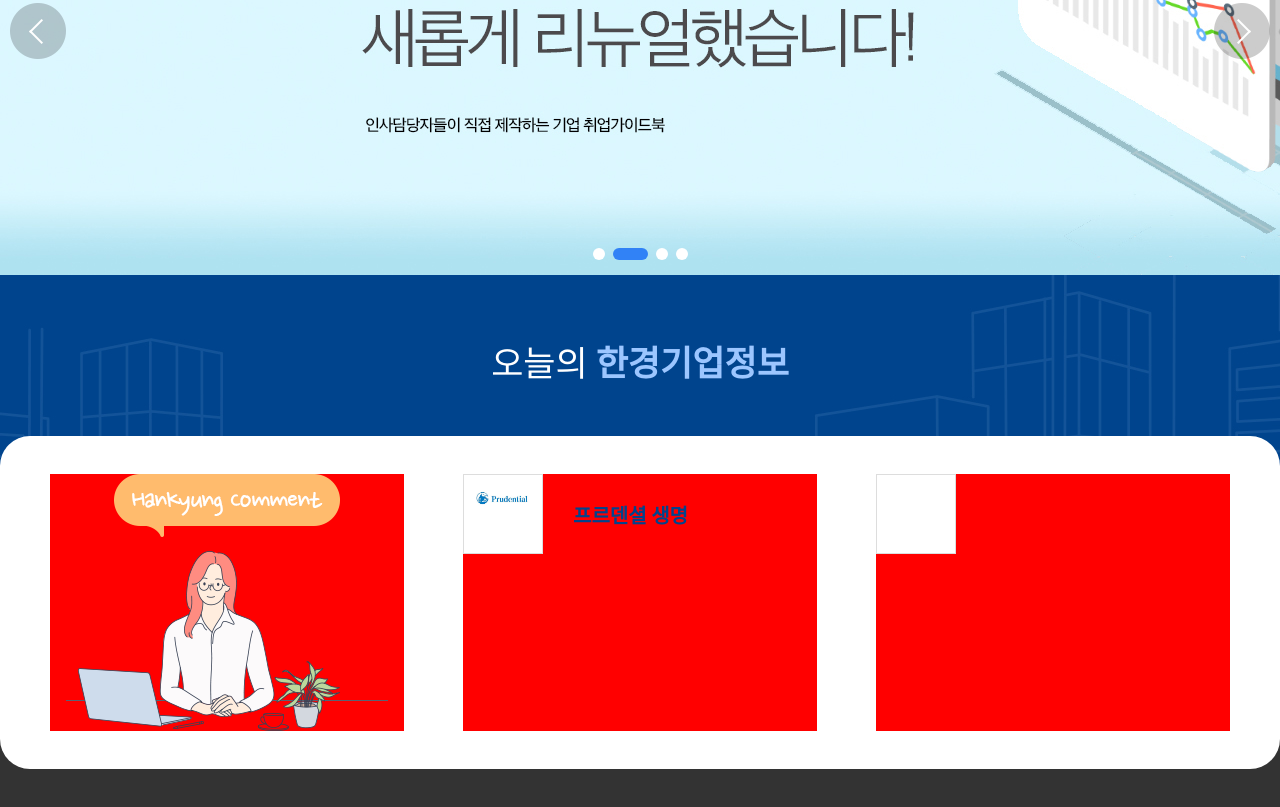
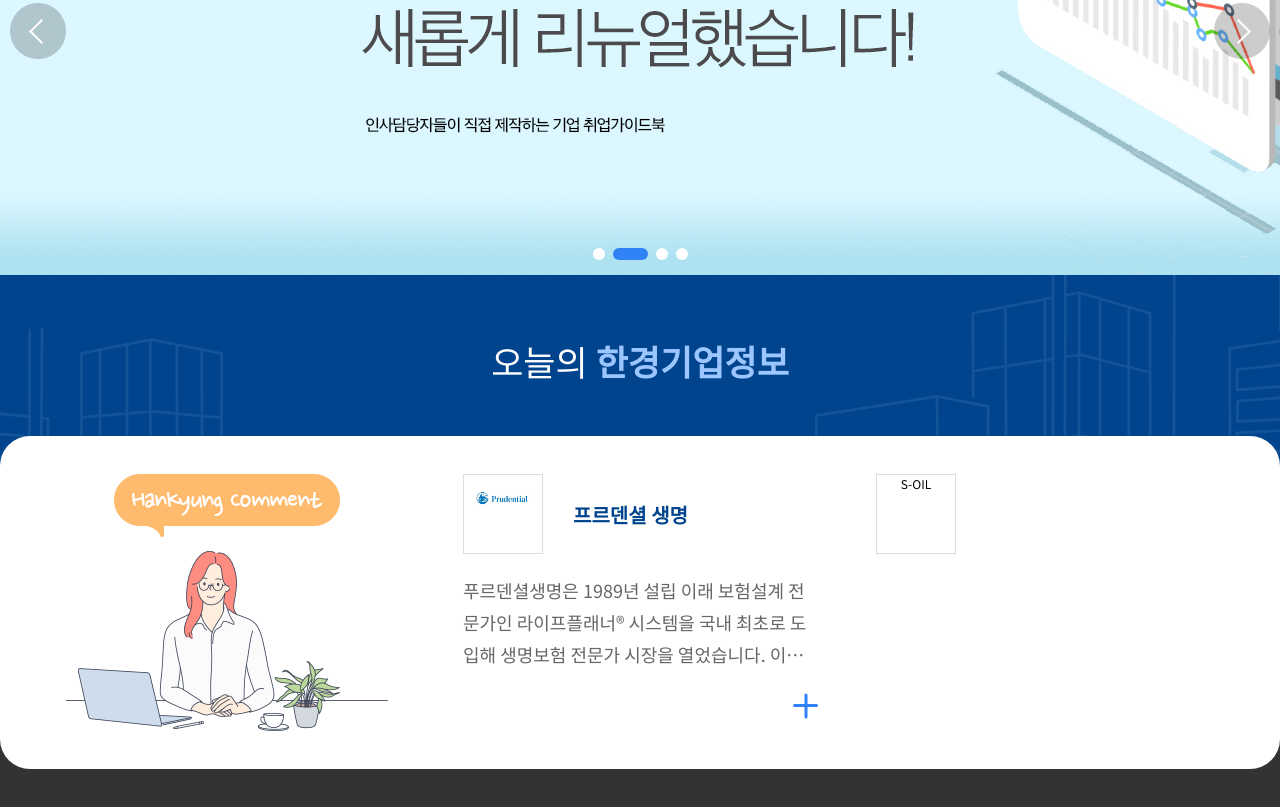
Before and after one commit to kimsanghee2021/clone_coding, a plain HTML site: page hkjobinfo/asset/index.html in a window 1280 px wide. Shown: the part 315-1122 px from the top of the page. Drawn offline with nearby package versions, Linux system fonts and the light colour scheme.

Commit message:
색상변경

```diff
--- a/hkjobinfo/asset/css/default.css
+++ b/hkjobinfo/asset/css/default.css
@@ -43,7 +43,7 @@
   .select-box select {cursor:pointer;}
 
   /* 드래그시 색상변경 */
-  ::selection {color:#fff; background:#d78419; border:0;}
+  ::selection {color:#fff; background:#000; border:0;}
 
   /* 하이라이트 */
   .highlight {color:red !important;}
--- a/hkjobinfo/asset/css/main.css
+++ b/hkjobinfo/asset/css/main.css
@@ -55,8 +55,12 @@
 #main__today .today_contant h1 > strong{ font-size: 35px;  font-weight: 600;  color:#9cc6ff}
 #main__today .today_contant > .today_contant_box{width:100%; background: #fff; border-radius: 30px; padding:38px 50px; margin-top: 50px;}
 #main__today .today_contant > .today_contant_box > ul{display: flex; justify-content: space-between;}
-#main__today .today_contant > .today_contant_box > ul > li{width: 30%; background: red;}
+#main__today .today_contant > .today_contant_box > ul > li{width: 30%;}
 #main__today .today_contant > .today_contant_box > ul > li > .today_contant_logo{display: flex;align-items: center;}
 #main__today .today_contant > .today_contant_box > ul > li > .today_contant_logo > .today_contant_logoBox{width: 80px; height: 80px; background: #fff; border:1px solid #ddd; margin-right: 30px;}
 #main__today .today_contant > .today_contant_box > ul > li > .today_contant_logo > .today_contant_logoBox > img{width: 100%; line-height:80px; display: block;}
 #main__today .today_contant > .today_contant_box > ul > li > .today_contant_logo > .today_contant_tit{font-size: 20px; font-weight: 600; color:#00448d;}
+#main__today .today_contant > .today_contant_box > ul > li > .today_contant_artice{margin-top: 20px; -webkit-line-clamp: 3;  color: #666;  line-height: 32px; height: 96px;  font-size: 18px;  overflow: hidden;  text-align: left;  text-overflow: ellipsis;  display: -webkit-box;  -webkit-box-orient: vertical;  word-wrap: break-word;}
+#main__today .today_contant > .today_contant_box > ul > li > .btn_more{width:25px; height:3px; background: #3182f6; border-radius: 100px; position: relative; top:34px; left:330px;}
+#main__today .today_contant > .today_contant_box > ul > li > .btn_more:after{width:3px; height:25px; background: #3182f6; border-radius: 100px; position:absolute; content: "";top:50%; left:50%; transform: translate(-50%,-50%);}
+#main__today .today_contant > .today_contant_box > ul > li > .btn_more::after:hover{transform: translate(-50%,-50%) rotate(360deg);}
--- a/hkjobinfo/asset/index.html
+++ b/hkjobinfo/asset/index.html
@@ -100,11 +100,14 @@
                                     <div class="today_contant_logoBox"><img src="images/main/main_today_logo01.png" alt=""></div>
                                     <div class="today_contant_tit">프르덴셜 생명</div>
                                 </div>
-                                <div class="today_contant_artice"></div>
+                                <div class="today_contant_artice">
+                                    푸르덴셜생명은 1989년 설립 이래 보험설계 전문가인 라이프플래너® 시스템을 국내 최초로 도입해 생명보험 전문가 시장을 열었습니다. 이후 '가족사랑, 인간사랑'의 철학을 기반으로 가족의 든든한 오늘을 위한 사망 보장에서부터 행복한 미래를 위한 노후 보장과 질병, 건강 보장까지 포함하는 종합보장서비스를 제공하고 있습니다. 각 고객의 상황에 따라 니즈를 충족시킬 수 있는 맞춤형 상품을 제공하는 것은 가족에 대한 사랑과 고객의 꿈을 지키겠다는 푸르덴셜생명의 약속입니다.
+                                </div>
+                                <div class="btn_more"></div>
                             </li>
                             <li>
                                 <div class="today_contant_logo">
-                                    <div class="today_contant_logoBox"></div>
+                                    <div class="today_contant_logoBox">S-OIL</div>
                                     <div class="today_contant_tit"></div>
                                 </div>
                                 <div class="today_contant_artice"></div>
```
